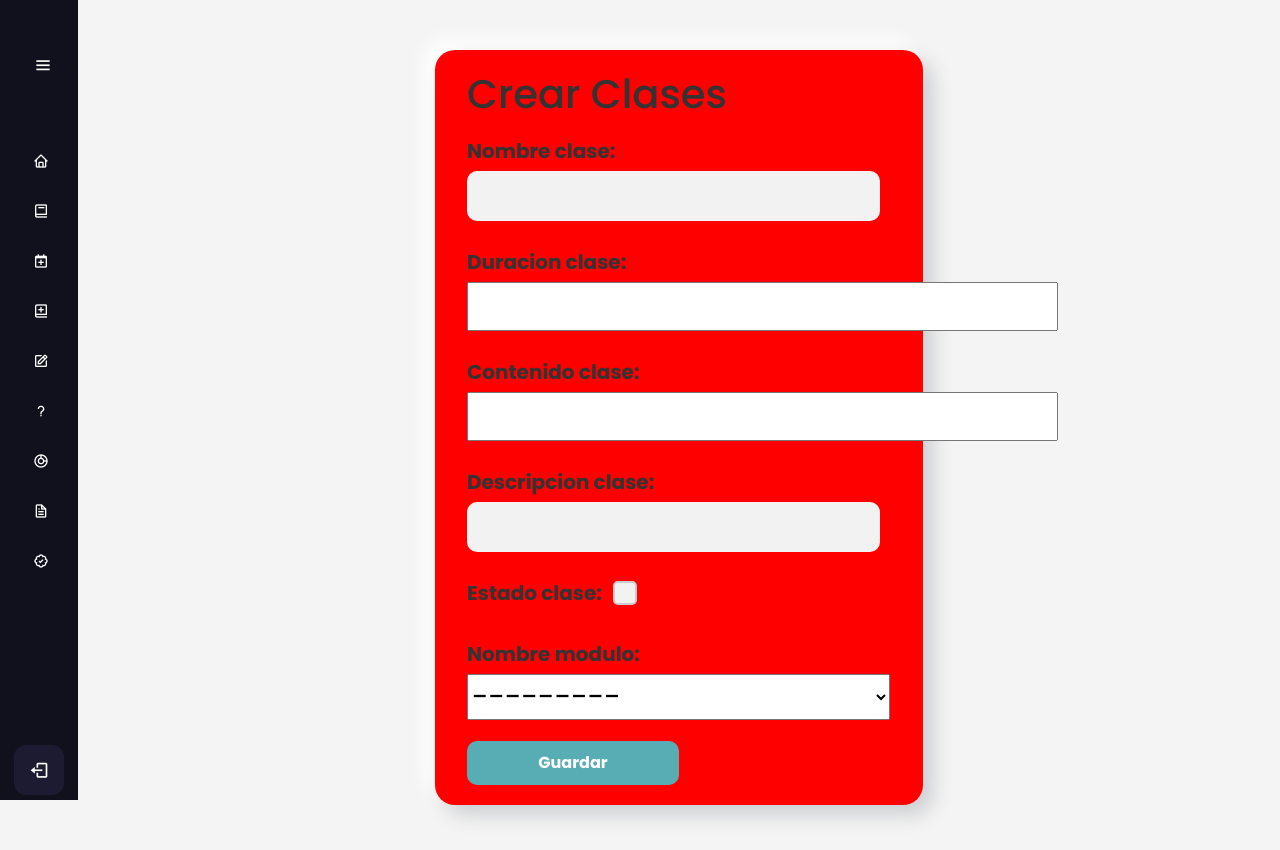
After one commit to darteagaleon/ModuloEducativo, a Django app: page /cursos/crear_clases/ in a window 1280 px wide. The commit adds this page. Run offline with Django 4.2, Linux system fonts and the light colour scheme; data comes from the database, SQL or seed files in the repository; some libraries are stand-ins or nearby versions.

Commit message:
se creo los html's de crear modulos,crear clases y crear preguntas

```diff
--- a/AppCursos/forms.py
+++ b/AppCursos/forms.py
@@ -1,5 +1,5 @@
 from django import forms
-from .models import Cursos, Modulos, Clases,Evaluaciones
+from .models import Cursos, Modulos, Clases,Evaluaciones,Preguntas
 
 class crear_cursos(forms.ModelForm):
     class Meta:
@@ -21,6 +21,17 @@ class crear_cursos(forms.ModelForm):
             'iconoCurso': forms.FileInput(attrs={'class':'form-control'}),
         }
 #
+class ClasesForm(forms.ModelForm):
+    class Meta:
+        model =Clases
+        fields = '__all__'
+        exclude =[]
+
+class ModulosForm(forms.ModelForm):
+    class Meta:
+        model =Modulos
+        fields ='__all__'
+
 class CursosForm(forms.ModelForm):
     class Meta:
         model = Cursos
@@ -30,3 +41,8 @@ class EvaluacionForm(forms.ModelForm):
     class Meta:
         model = Evaluaciones
         fields = '__all__'
+
+class PreguntasForm(forms.ModelForm):
+    class Meta:
+        model= Preguntas
+        fields = '__all__'
--- a/AppCursos/urls.py
+++ b/AppCursos/urls.py
@@ -8,5 +8,8 @@ urlpatterns = [
      path('editar/<int:curso_id>/', views.update, name='editar_curso'),
      path('lista_de_cursos/', views.Listar_cursos, name='listar_cursos'),
      path('filtrar/', views.filtrar, name='filtrar'),
-     path('crear_evaluacion/',views.crear_evaluacion,name='crear_evaluacion'),
+     path('crear_evaluacion/', views.crear_evaluacion, name='crear_evaluacion'),
+     path('crear_pregunta/', views.crear_pregunta, name='crear_pregunta'),
+     path('crear_modulos/', views.crear_modulos, name='crear_modulos'),
+     path('crear_clases/', views.crear_clases, name='crear_clases'),
 ]
--- a/AppCursos/views.py
+++ b/AppCursos/views.py
@@ -3,7 +3,7 @@ from django.views.generic import ListView, CreateView, UpdateView, DeleteView
 from django.views.generic.edit import FormView
 from .models import *
 from django.urls import reverse_lazy
-from .forms import crear_cursos,CursosForm,EvaluacionForm
+from .forms import crear_cursos,CursosForm,EvaluacionForm,PreguntasForm,ModulosForm,ClasesForm
 from django.contrib import messages
 # Create your views here.
 
@@ -85,6 +85,27 @@ def update(request, curso_id):
     context = {"form": form}
     return render(request, 'Cursos/editar_cursos.html', context)
 
+def crear_clases(request):
+    if request.method=="POST" :
+        form = ClasesForm(request.POST)
+        if form.is_valid():
+            form.save()
+            return redirect('crear_clases')
+    else:
+        form = ClasesForm
+    return render(request,'Clases/crear_clases.html',{'form':form})
+
+
+def crear_modulos(request):
+    if request.method=='POST' :
+        form = ModulosForm (request.POST )
+        if form.is_valid ():
+            form.save ()
+            return redirect ('crear_modulo')
+    else:
+        form = ModulosForm
+    return render(request,'Modulos/crear_modulos.html',{'form':form})
+
 def crear_evaluacion(request):
     if request.method == 'POST':
         form = EvaluacionForm(request.POST)
@@ -94,4 +115,14 @@ def crear_evaluacion(request):
     else:
         form = EvaluacionForm()
 
-    return render(request, 'Cursos/Evaluaciones/crear_evaluacion.html', {'form': form})
+    return render(request, 'Evaluaciones/crear_evaluacion.html', {'form': form})
+def crear_pregunta(request):
+    if request.method == 'POST':
+        form = PreguntasForm(request.POST)
+        if form.is_valid():
+            form.save()
+            return redirect('crear_preguntas')
+    else:
+        form = PreguntasForm()
+
+    return render(request, 'Evaluaciones/crear_pregunta.html', {'form': form})
--- /dev/null
+++ b/Templates/Clases/crear_clases.html
@@ -0,0 +1,31 @@
+{% extends 'Layout/Base.html' %}
+{% load static %}
+{% block content %}
+<link rel="stylesheet" href="{% static 'Css/Curso.css' %}">
+
+<body>
+    <div class="home_content"> <!--1 -->
+        <div class="text"><!--2 -->
+            <div class="container-fluid">
+                <div class="row" id="tabla">
+                    <div>
+                        <h1>Crear Clases </h1>
+                        <div class="form">
+							<form method="post">
+                                {% csrf_token %}
+								{% load widget_tweaks %}
+								<div class="form-group">
+
+
+								</div>
+                                {{ form.as_p }}
+								<button type="submit" >Guardar</button>
+							</form>
+						</div>
+                    </div>
+                </div>
+            </div>
+        </div>
+    </div>
+</body>
+{% endblock %}
--- a/Templates/includes/nav.html
+++ b/Templates/includes/nav.html
@@ -19,23 +19,44 @@
         <li>
             <a href="{% url 'crear_curso' %}">
                 <i class='bx bx-book'></i>
-                <span class="links_name" >Crear Cursos </span>
+                <span class="links_name">Crear Cursos </span>
             </a>
             <span class="tooltip">Crear Cursos</span>
         </li>
         <li>
+            <a href="{% url 'crear_modulos' %}">
+                <i class='bx bx-calendar-plus'></i>
+                <span class="links_name">Crear Modulos </span>
+            </a>
+            <span class="tooltip">Crear Modulos</span>
+        </li>
+        <li>
+            <a href="{% url 'crear_clases' %}">
+                <i class='bx bx-book-add'></i>
+                <span class="links_name">Crear Clases </span>
+            </a>
+            <span class="tooltip">Crear Clases</span>
+        </li>
+        <li>
             <a href="{% url 'crear_evaluacion' %}">
                 <i class='bx bx-edit'></i>
-                <span class="links_name" >Crear Evaluacion </span>
+                <span class="links_name">Crear Evaluaciones </span>
             </a>
-            <span class="tooltip">Crear Evaluacion</span>
+            <span class="tooltip">Crear Evaluaciones</span>
+        </li>
+        <li>
+            <a href="{% url 'crear_pregunta' %}">
+                <i class='bx bx-question-mark'></i>
+                <span class="links_name">Crear Preguntas </span>
+            </a>
+            <span class="tooltip">Crear Preguntas</span>
         </li>
         <li>
             <a href="{% url 'listar_cursos' %}">
                 <i class='bx bx-doughnut-chart'></i>
                 <span class="links_name">Ver Cursos </span>
             </a>
-            <span class="tooltip">Cursos</span>
+            <span class="tooltip">Ver Cursos</span>
         </li>
         <li>
             <a href="#">
--- a/static/Css/Curso.css
+++ b/static/Css/Curso.css
@@ -40,7 +40,7 @@ body {
     max-width: 500px;
     width: 100%;
     padding: 20px;
-    background-color: #fff;
+    background-color: #ff0000;
     border-radius: 20px;
     box-shadow: 10px 10px 20px #cbced1, -10px -10px 20px #ffffff;
     transition: all 0.3s ease;
@@ -115,7 +115,7 @@ input[type="text"],
     background-color: #f2f2f2;
     border: none;
     border-radius: 10px;
-    box-shadow: 10px 10px 20px #cbced1, -10px -10px 20px #ffffff;
+    /* box-shadow: 10px 10px 20px #cbced1, -10px -10px 20px #ffffff; */
     outline: none;
     padding: 10px;
     transition: all 0.3s ease;
```
Also changed, not shown: Templates/Evaluaciones/crear_pregunta.html (added, +31 -0 lines), Templates/Modulos/crear_modulos.html (added, +31 -0 lines), Templates/Evaluaciones/crear_evaluacion.html (renamed from Templates/Cursos/Evaluaciones/crear_evaluacion.html), Templates/Evaluaciones/ver_evaluaciones.html (added).
